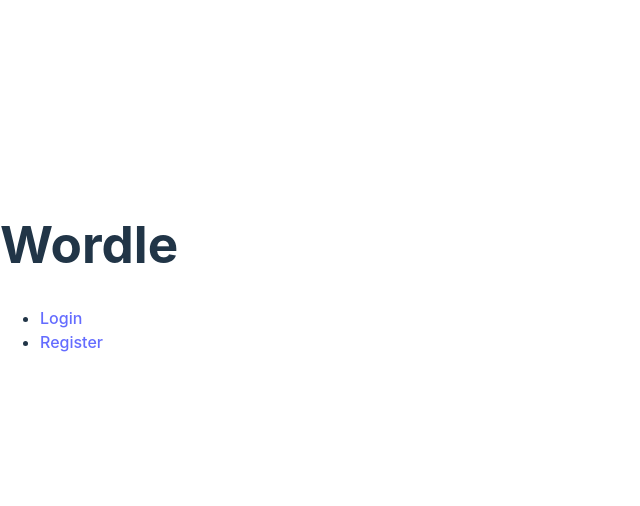
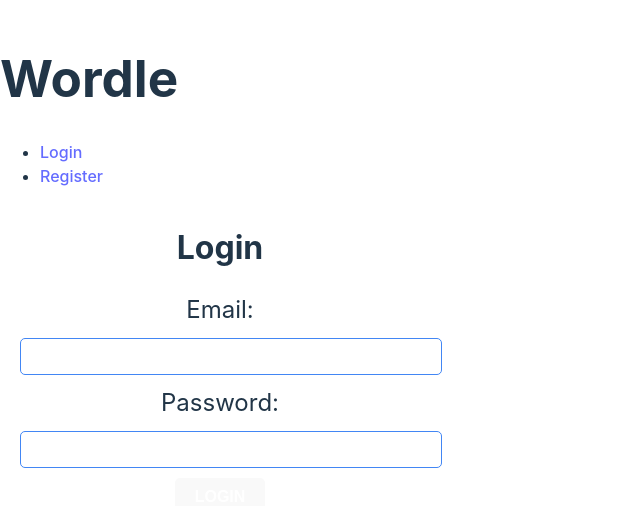
Before and after one commit to FSA-Capstone-2402-ftb-mt/CapstoneFrontEnd, a React (Vite) app: page /login in a window 1280 px wide. Shown: the part 124-630 px from the top of the page, without its empty margins (0-640 px from the left). Built offline with nearby package versions, Linux system fonts and the light colour scheme.

Commit message:
added login page working with backend API

```diff
--- a/src/App.jsx
+++ b/src/App.jsx
@@ -7,6 +7,7 @@
 } from "react-router-dom";
 
 import Register from "./components/Register";
+import Login from "./components/Login";
 
 
 function App() {
@@ -19,6 +20,7 @@
 
                 <Navigations />
                 <Routes>
+                    <Route path="/login" element={<Login />} />
                     <Route path="/register" element={<Register />} />
                 </Routes>
             </div>
--- a/src/components/Login.jsx
+++ b/src/components/Login.jsx
@@ -13,7 +13,7 @@
         setError(null);
         try {
             const response = await fetch(
-                "https://fsa-book-buddy-b6e748d1380d.herokuapp.com/api/users/login",
+                "http://localhost:3032/api/users/login",
                 {
                     method: "POST",
                     headers: {
@@ -26,6 +26,7 @@
                 const data = await response.json();
                 setLogin(true);
                 sessionStorage.setItem('token', data.token);
+                console.log(data.token);
             } else {
                 setError("Login failed");
             }
@@ -57,9 +58,9 @@
                 <label>
                     Email:
                     <input
-                        type="email"
-                        value={email}
-                        onChange={(e) => setEmail(e.target.value)}
+                        type="text"
+                        value={username}
+                        onChange={(e) => setUsername(e.target.value)}
                     />
                 </label>
                 <label>
--- a/src/index.css
+++ b/src/index.css
@@ -107,6 +107,37 @@
   background-color: #373b44;
 }
 
+.login {
+  text-align: center;
+  padding: 20px;
+  /* background-color: rgba(255, 255, 255, 0.8); */
+  border-radius: 5px;
+  margin: 20px;
+  /* box-shadow: 0 0 10px rgba(0, 0, 0, 0.1); */
+  max-width: 400px;
+  width: 100%;
+  margin: 0 auto;
+  transition: transform 0.3s;
+}
+
+.login h2 {
+  font-size: 2em;
+  margin: 0;
+  margin-bottom: 20px;
+}
+
+.login input {
+  width: 100%;
+  padding: 10px;
+  margin: 10px 0;
+  border-radius: 5px;
+  border: 1px solid #4286f4;
+}
+
+.login label {
+  font-size: 1.5em;
+}
+
 @media (prefers-color-scheme: light) {
   :root {
     color: #213547;
```
